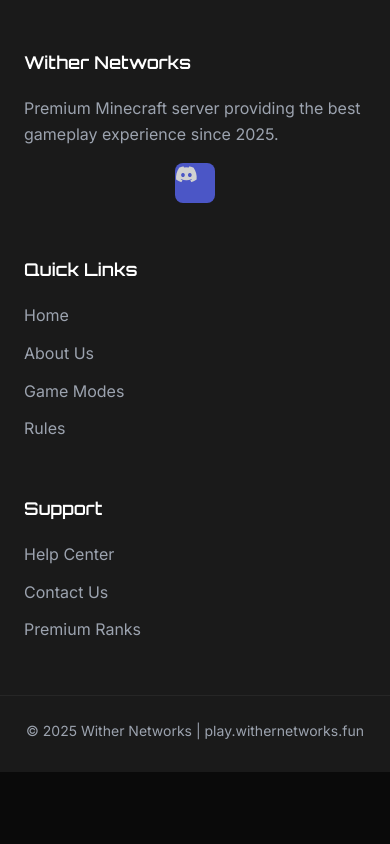
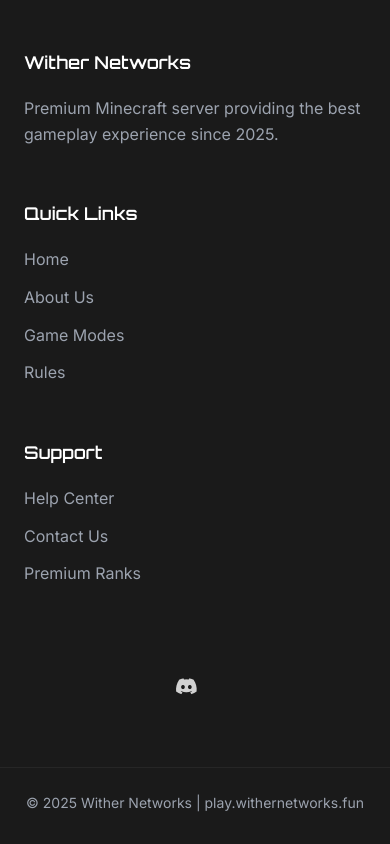
Before and after one commit to Dugu4090/Wither-Networks, a Next.js app: page / in a window 390 px wide. Shown: the part 2479-3323 px from the top of the page. Before the commit the page ends 3251 px from the top, so only its background shows below. Built offline with nearby package versions, Linux system fonts and the light colour scheme.

Commit message:
Remove blue background from Discord button and fix alignment issues

```diff
--- a/components/Footer.jsx
+++ b/components/Footer.jsx
@@ -7,9 +7,6 @@
         <div className="footer-section">
           <h3>Wither Networks</h3>
           <p>Premium Minecraft server providing the best gameplay experience since 2025.</p>
-          <div className="social-links">
-            <a href="#" className="social-link discord-link"><i className="fab fa-discord"></i></a>
-          </div>
         </div>
         <div className="footer-section">
           <h3>Quick Links</h3>
@@ -24,6 +21,13 @@
           <Link href="/contact">Contact Us</Link>
           <Link href="/ranks">Premium Ranks</Link>
         </div>
+        <div className="footer-section social-section">
+          <div className="social-links">
+            <a href="#" className="social-link discord-link">
+              <i className="fab fa-discord"></i>
+            </a>
+          </div>
+        </div>
       </div>
       <div className="footer-bottom">
         <p>© 2025 Wither Networks | play.withernetworks.fun</p>
--- a/src/App.css
+++ b/src/App.css
@@ -1110,11 +1110,29 @@
     color: var(--green);
 }
 
+.social-section {
+    display: flex;
+    align-items: flex-end;
+    justify-content: flex-start;
+}
+
 .social-links {
     display: flex;
     gap: 12px;
     margin-top: 16px;
-    justify-content: center;
+    justify-content: flex-start;
+}
+
+@media (max-width: 768px) {
+    .social-section {
+        justify-content: center;
+        align-items: center;
+        margin-top: 20px;
+    }
+
+    .social-links {
+        justify-content: center;
+    }
 }
 
 .social-link {
@@ -1140,14 +1158,14 @@
 }
 
 .discord-link {
-    background: #5865F2;
+    background: transparent;
     border: none;
     outline: none;
     opacity: 0.8;
 }
 
 .discord-link:hover {
-    background: #4752c4;
+    background: rgba(255, 255, 255, 0.1);
     opacity: 1;
     transform: translateY(-2px);
     border: none;
```
